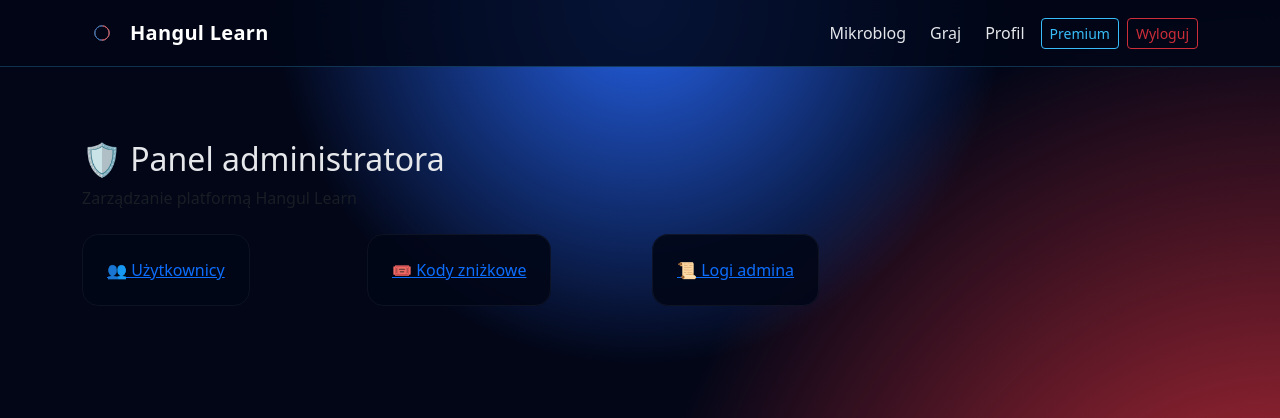
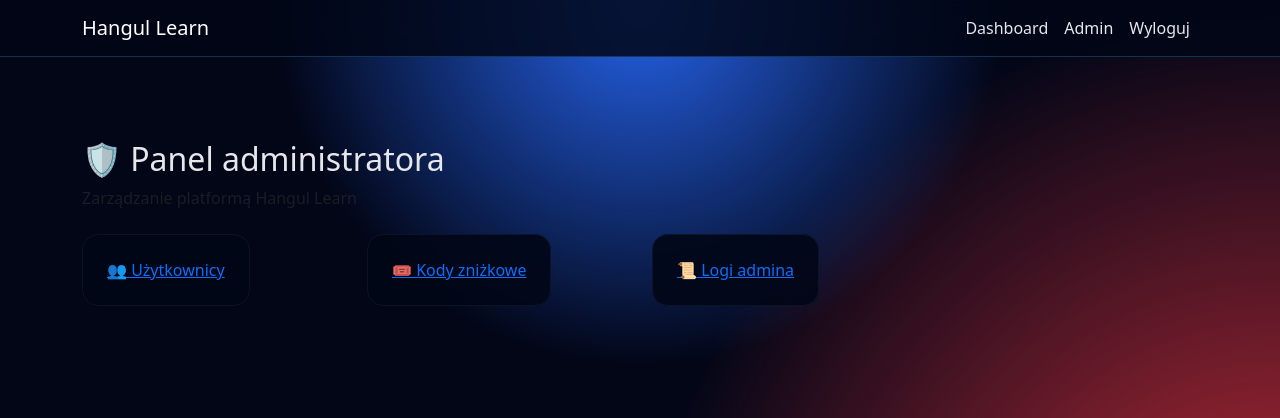
Before and after one commit to ugryzh/Hangulko, a PHP site: page /admin/index.php in a window 1280 px wide. Shown: the top 418 px of the page. Run offline with PHP 8.4, Linux system fonts and the light colour scheme; the visitor is signed in with stand-in values (Sample User, id 1).

Commit message:
Update navbar.php

```diff
--- a/partials/navbar.php
+++ b/partials/navbar.php
@@ -1,46 +1,34 @@
 <?php
 require_once __DIR__ . '/../api/auth.php';
-$logged = isLogged();
-$username = $logged ? $_SESSION['username'] : null;
 ?>
+
 <nav class="navbar navbar-expand-lg navbar-dark bg-glass fixed-top">
   <div class="container">
-    <a class="navbar-brand d-flex align-items-center gap-2" href="/index.php">
-      <img src="/assets/images/logo.svg" class="logo-img" alt="Hangulko">
-      <span class="brand-text">Hangul Learn</span>
-    </a>
+    <a class="navbar-brand" href="/index.php">Hangul Learn</a>
 
-    <button class="navbar-toggler" type="button" data-bs-toggle="collapse" data-bs-target="#mainNav">
-      <span class="navbar-toggler-icon"></span>
-    </button>
+    <div class="collapse navbar-collapse">
+      <ul class="navbar-nav ms-auto">
 
-    <div class="collapse navbar-collapse" id="mainNav">
-      <ul class="navbar-nav ms-auto align-items-lg-center gap-lg-2">
-        <li class="nav-item">
-          <a class="nav-link" href="/mikroblog.php">Mikroblog</a>
-        </li>
+        <?php if (isLogged()): ?>
+          <li class="nav-item">
+            <a class="nav-link" href="/dashboard.php">Dashboard</a>
+          </li>
 
-        <?php if($logged): ?>
+          <?php if (isAdmin()): ?>
+            <li class="nav-item">
+              <a class="nav-link text-warning" href="/admin/index.php">Admin</a>
+            </li>
+          <?php endif; ?>
+
           <li class="nav-item">
-            <a class="nav-link" href="/game.php">Graj</a>
-          </li>
-          <li class="nav-item">
-            <a class="nav-link" href="/profile.php?u=<?= htmlspecialchars($username) ?>">Profil</a>
-          </li>
-          <li class="nav-item">
-            <a class="btn btn-outline-info btn-sm" href="/premium.php">Premium</a>
-          </li>
-          <li class="nav-item">
-            <a class="btn btn-outline-danger btn-sm" href="/logout.php">Wyloguj</a>
+            <a class="nav-link" href="/logout.php">Wyloguj</a>
           </li>
         <?php else: ?>
           <li class="nav-item">
-            <a class="nav-link" href="/login.php">Zaloguj</a>
-          </li>
-          <li class="nav-item">
-            <a class="btn btn-primary btn-sm" href="/register.php">Rejestracja</a>
+            <a class="nav-link" href="/login.php">Logowanie</a>
           </li>
         <?php endif; ?>
+
       </ul>
     </div>
   </div>
```
